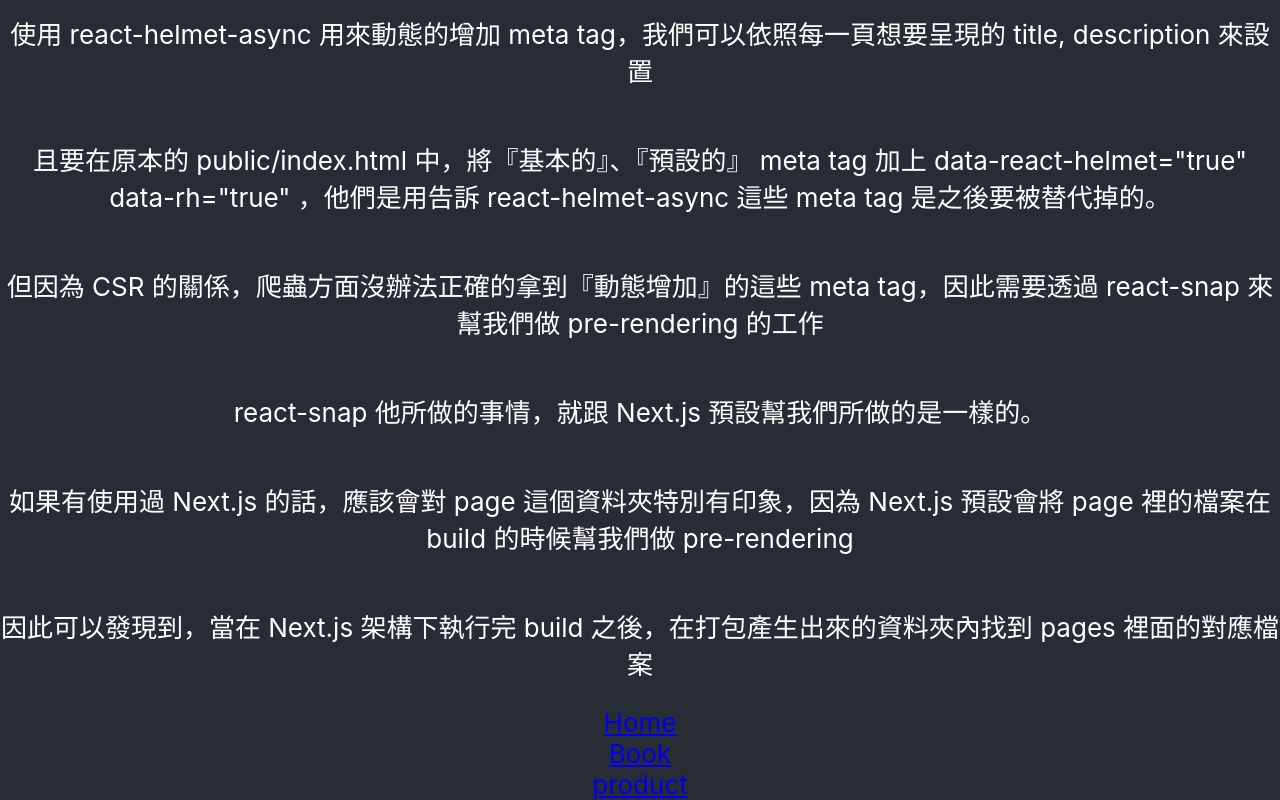
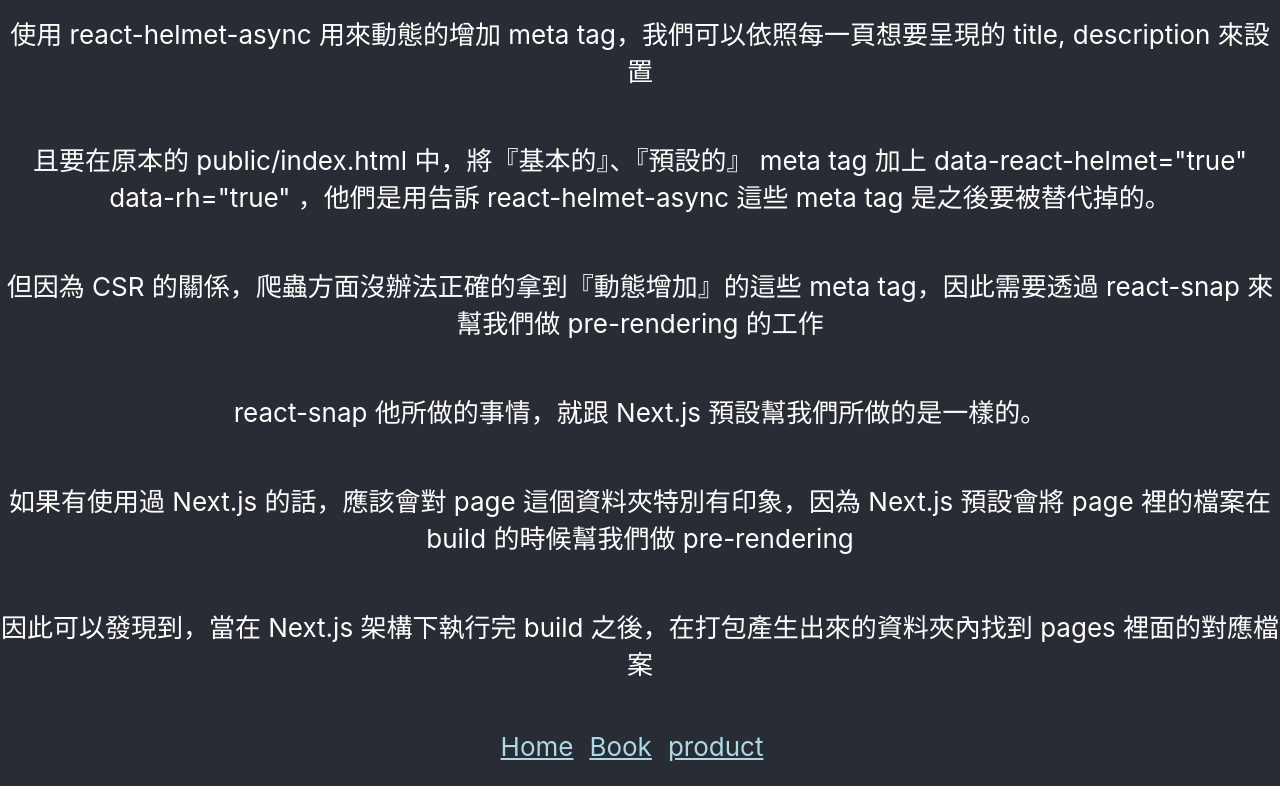
Before and after one commit to librarylai/react-helmet-demo, a React (Create React App) app: page / in a window 1280 px wide. Shown: the part 421-1221 px from the top of the page. Built offline with nearby package versions, Linux system fonts and the light colour scheme.

Commit message:
feat: add README

```diff
--- a/src/App.js
+++ b/src/App.js
@@ -29,9 +29,18 @@
           pre-rendering
         </p>
         <p>因此可以發現到，當在 Next.js 架構下執行完 build 之後，在打包產生出來的資料夾內找到 pages 裡面的對應檔案 </p>
-        <Link to='/'>Home</Link>
-        <Link to='/book'>Book</Link>
-        <Link to='/product'>product</Link>
+        <div style={{ margin: '24px 0px', display: 'flex' }}>
+          <Link style={{ color: 'lightblue', marginRight: '16px' }} to='/'>
+            Home
+          </Link>
+          <Link style={{ color: 'lightblue', marginRight: '16px' }} to='/book'>
+            Book
+          </Link>
+          <Link style={{ color: 'lightblue', marginRight: '16px' }} to='/product'>
+            product
+          </Link>
+        </div>
+
         <Outlet />
       </header>
     </div>
```
Also changed, not shown: 1 other file (tests, documents, lock files or other folders).
